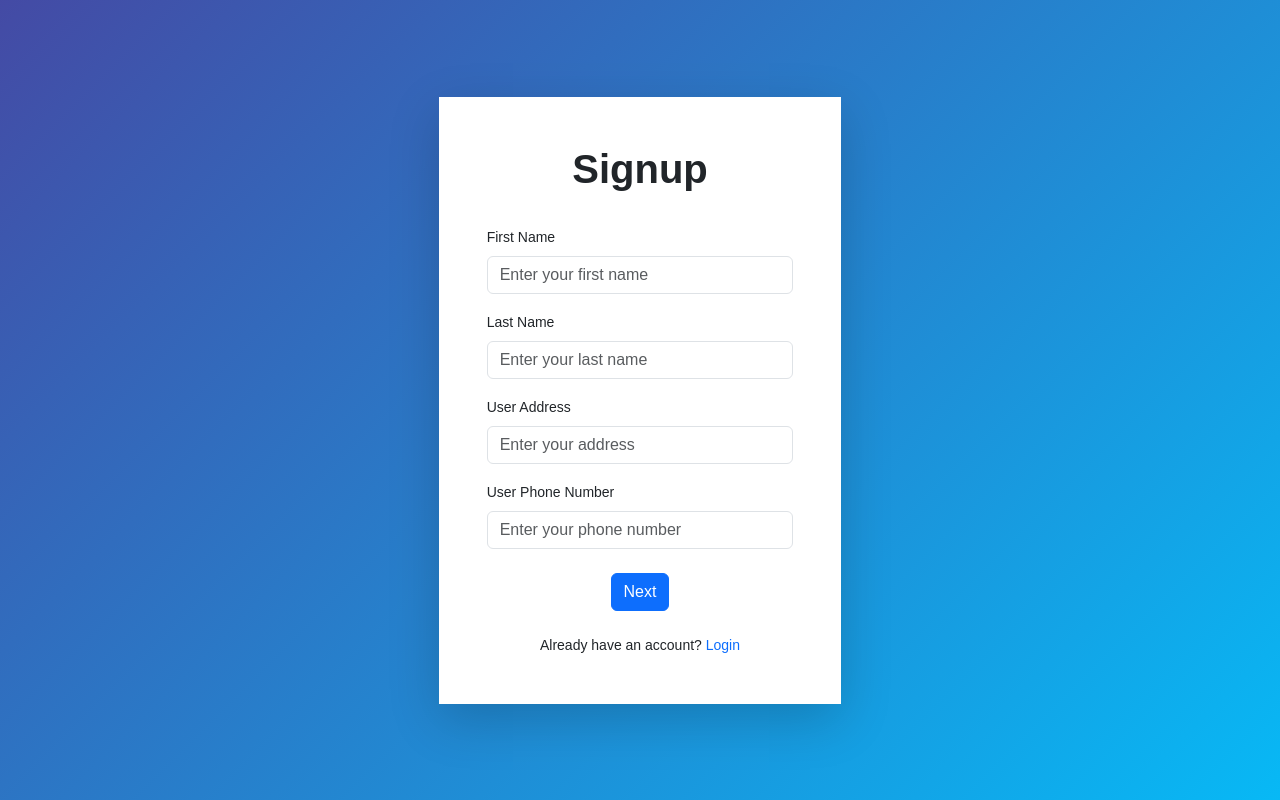
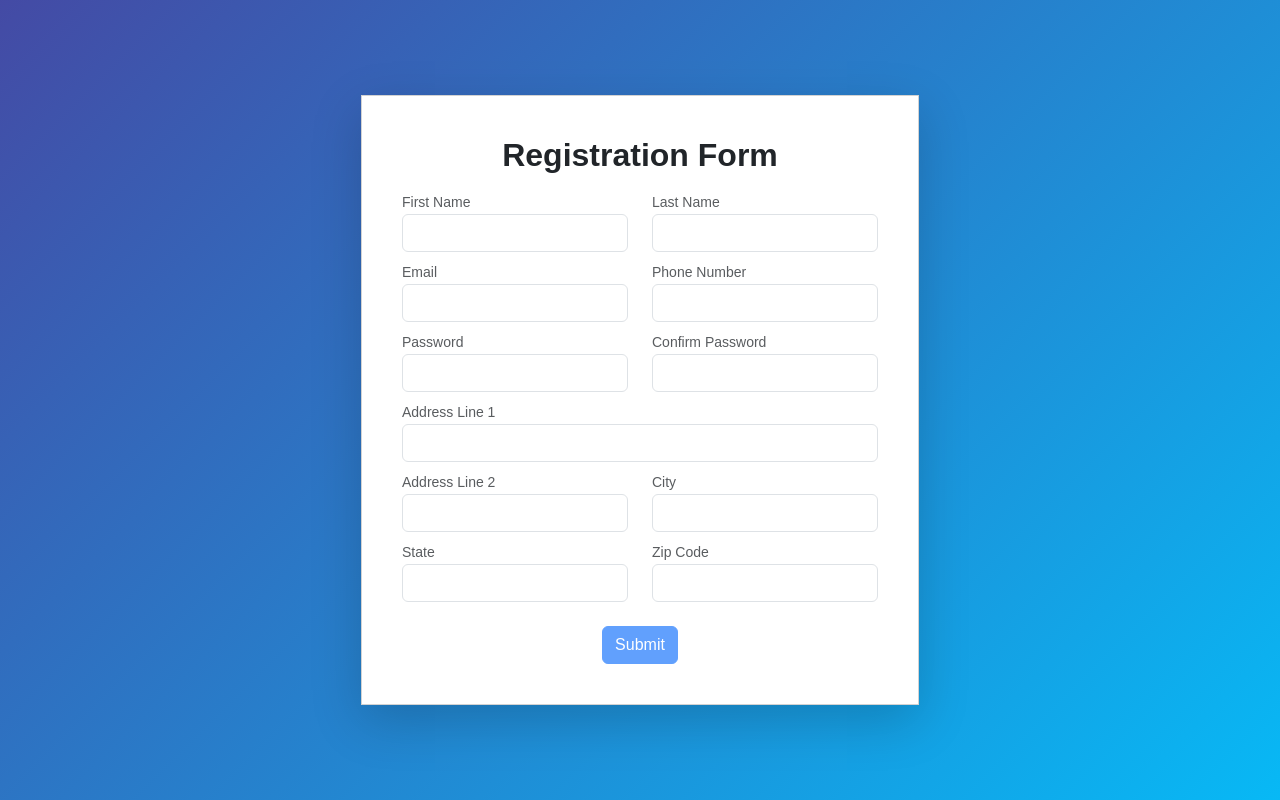
Before and after one commit to pratikshajagdale/Hotel-Order-Manager, a React (Create React App) app in the folder order-management-fe/: page /signup in a window 1280 px wide. Built offline with nearby package versions, Linux system fonts and the light colour scheme; no server answers.

Commit message:
feat: frontend changes for register owner

```diff
--- a/order-management-fe/package.json
+++ b/order-management-fe/package.json
@@ -6,13 +6,17 @@
     "@testing-library/jest-dom": "^5.17.0",
     "@testing-library/react": "^13.4.0",
     "@testing-library/user-event": "^13.5.0",
+    "axios": "^1.6.7",
     "bootstrap": "^5.3.3",
+    "crypto-js": "^4.2.0",
+    "formik": "^2.4.5",
     "react": "^18.2.0",
     "react-bootstrap": "^2.10.1",
     "react-dom": "^18.2.0",
     "react-router-dom": "^6.22.1",
     "react-scripts": "5.0.1",
-    "web-vitals": "^2.1.4"
+    "web-vitals": "^2.1.4",
+    "yup": "^1.3.3"
   },
   "scripts": {
     "start": "react-scripts start",
--- a/order-management-fe/src/components/Signup/index.jsx
+++ b/order-management-fe/src/components/Signup/index.jsx
@@ -1,187 +1,158 @@
-import React, { useState } from 'react';
-import { Container, Form, Button, Col, Row } from 'react-bootstrap';
-import { useNavigate } from "react-router-dom";
-import "../../styles/login.css"
+import React from 'react';
+import { Container, Button, Col, Row, FormGroup, FormLabel, Card, CardBody } from 'react-bootstrap';
+import { ErrorMessage, Field, Formik, Form } from 'formik';
+import CryptoJS from "crypto-js";
+import { ownerRegisterationSchema } from '../../validations/signup';
+import env from '../../config/env';
+import { registerOwner } from '../../services/owner.service';
+import '../../styles/login.css'
 
 function Signup() {
-  const [formData, setFormData] = useState({
+  const initialValues = {
     firstName: '',
     lastName: '',
-    userAddress: '',
-    userPhoneNumber: '',
-    hotelName: '',
-    hotelAddress: '',
-    hotelPhoneNumber: '',
-    userType: 'user',
-  });
+    phoneNumber: '',
+    email: '',
+    password: '',
+    confirmPassword: '',
+    addressLine1: '',
+    addressLine2: '',
+    city: '',
+    state: '',
+    zipCode: '',
+  };
 
-  const [currentStep, setCurrentStep] = useState(1);
-  const navigate = useNavigate();
-  const handleChange = (e) => {
-    setFormData({
-      ...formData,
-      [e.target.name]: e.target.value,
+  const handleSubmit = async (values, { setSubmitting }) => {
+    setSubmitting(true);
+
+    const enpass = CryptoJS.AES.encrypt(values.password, env.secretKey).toString();
+    const payload = { ...values, password: enpass };
+    delete payload.confirmPassword;
+
+    await registerOwner(payload).then((res) => {
+      setSubmitting(false);
+      console.log(res);
+      console.log("Success");
+    }).catch((err) => {
+      setSubmitting(false);
+      console.log(err);
+      console.log("Failed");
     });
   };
 
-  // const handleSubmit = (e) => {
-  //   e.preventDefault();
-  //   console.log(formData);
-  // };
+  return (
+    <div className='view d-flex align-items-center m-0'>
+      <Container className='d-flex justify-content-center'>
+        <Card className='rounded-0 shadow-lg mx-5 col-6'>
+          <CardBody className='m-4 d-flex flex-column'>
+            <h2 className='text-center fw-bold'>Registration Form</h2>
+            <Formik
+              initialValues={initialValues}
+              validationSchema={ownerRegisterationSchema}
+              onSubmit={handleSubmit}
+            >
+              {({ isSubmitting, isValid, dirty }) => (
+                <Form className='d-flex flex-column'>
 
-  const handleOnClickLogin = (e) => {
-    e.preventDefault();
-    navigate("/")
-  };
+                  <Row className='mt-2'>
+                    <Col>
+                      <FormGroup>
+                        <FormLabel htmlFor='firstName' className='small text-muted m-0' >First Name</FormLabel>
+                        <Field type='text' name='firstName' className='form-control' />
+                        <ErrorMessage name='firstName' component='div' className='text-danger error-message' />
+                      </FormGroup>
+                    </Col>
+                    <Col>
+                      <FormGroup>
+                        <FormLabel htmlFor='lastName' className='small text-muted m-0' >Last Name</FormLabel>
+                        <Field type='text' name='lastName' className='form-control' />
+                        <ErrorMessage name='lastName' component='div' className='text-danger error-message' />
+                      </FormGroup>
+                    </Col>
+                  </Row>
 
-  const handleStepOneSubmit = (e) => {
-    e.preventDefault();
-    setCurrentStep(2);
-  };
+                  <Row className='mt-2'>
+                    <Col>
+                      <FormGroup>
+                        <FormLabel htmlFor='email' className='small text-muted m-0' >Email</FormLabel>
+                        <Field type='email' name='email' className='form-control' />
+                        <ErrorMessage name='email' component='div' className='text-danger error-message' />
+                      </FormGroup>
+                    </Col>
+                    <Col>
+                      <FormGroup>
+                        <FormLabel htmlFor='phoneNumber' className='small text-muted m-0' >Phone Number</FormLabel>
+                        <Field type='number' name='phoneNumber' className='form-control' />
+                        <ErrorMessage name='phoneNumber' component='div' className='text-danger error-message' />
+                      </FormGroup>
+                    </Col>
+                  </Row>
 
-  const handleStepTwoSubmit = (e) => {
-    e.preventDefault();
-  };
+                  <Row className='mt-2'>
+                    <Col>
+                      <FormGroup>
+                        <FormLabel htmlFor='password' className='small text-muted m-0' >Password</FormLabel>
+                        <Field type='password' name='password' className='form-control' />
+                        <ErrorMessage name='password' component='div' className='text-danger error-message' />
+                      </FormGroup>
+                    </Col>
+                    <Col>
+                      <FormGroup>
+                        <FormLabel htmlFor='confirmPassword' className='small text-muted m-0' >Confirm Password</FormLabel>
+                        <Field type='password' name='confirmPassword' className='form-control' />
+                        <ErrorMessage name='confirmPassword' component='div' className='text-danger error-message' />
+                      </FormGroup>
+                    </Col>
+                  </Row>
 
-  const stepTwoForm = (
-    <Form onSubmit={handleStepTwoSubmit} className="d-flex flex-column">
-      <Form.Group className="my-2" controlId="hotelName">
-        <Form.Label className="label-font">Hotel Name</Form.Label>
-        <Form.Control
-          type="text"
-          placeholder="Enter hotel name"
-          name="hotelName"
-          value={formData.hotelName}
-          onChange={handleChange}
-          required
-        />
-      </Form.Group>
+                  <FormGroup className='mt-2'>
+                    <FormLabel htmlFor='addressLine1' className='small text-muted m-0'  >Address Line 1</FormLabel>
+                    <Field type='text' name='addressLine1' className='form-control' />
+                    <ErrorMessage name='addressLine1' component='div' className='text-danger error-message' />
+                  </FormGroup>
 
-      <Form.Group className="my-2" controlId="hotelAddress">
-        <Form.Label className="label-font">Hotel Address</Form.Label>
-        <Form.Control
-          type="text"
-          placeholder="Enter hotel address"
-          name="hotelAddress"
-          value={formData.hotelAddress}
-          onChange={handleChange}
-          required
-        />
-      </Form.Group>
+                  <Row className='mt-2'>
+                    <Col>
+                      <FormGroup>
+                        <FormLabel htmlFor='addressLine2' className='small text-muted m-0' >Address Line 2</FormLabel>
+                        <Field type='text' name='addressLine2' className='form-control' />
+                        <ErrorMessage name='addressLine2' component='div' className='text-danger error-message' />
+                      </FormGroup>
+                    </Col>
+                    <Col>
+                      <FormGroup>
+                        <FormLabel htmlFor='city' className='small text-muted m-0' >City</FormLabel>
+                        <Field type='text' name='city' className='form-control' />
+                        <ErrorMessage name='city' component='div' className='text-danger error-message' />
+                      </FormGroup>
+                    </Col>
+                  </Row>
 
-      <Form.Group className="my-2" controlId="hotelPhoneNumber">
-        <Form.Label className="label-font">Hotel Phone Number</Form.Label>
-        <Form.Control
-          type="tel"
-          placeholder="Enter hotel phone number"
-          name="hotelPhoneNumber"
-          value={formData.hotelPhoneNumber}
-          onChange={handleChange}
-          required
-        />
-      </Form.Group>
+                  <Row className='mt-2'>
+                    <Col>
+                      <FormGroup>
+                        <FormLabel htmlFor='state' className='small text-muted m-0' >State</FormLabel>
+                        <Field type='text' name='state' className='form-control' />
+                        <ErrorMessage name='state' component='div' className='text-danger error-message' />
+                      </FormGroup>
+                    </Col>
+                    <Col>
+                      <FormGroup>
+                        <FormLabel htmlFor='zipCode' className='small text-muted m-0' >Zip Code</FormLabel>
+                        <Field type='number' name='zipCode' className='form-control' />
+                        <ErrorMessage name='zipCode' component='div' className='text-danger error-message' />
+                      </FormGroup>
+                    </Col>
+                  </Row>
 
-      <Form.Group className="my-2" controlId="userType">
-        <Form.Label className="label-font">User Type</Form.Label>
-        <div>
-          <Form.Check
-            inline
-            type="radio"
-            label="Admin"
-            name="userType"
-            id="admin"
-            value="admin"
-
-            checked={formData.userType !== "owner"}
-            onChange={handleChange}
-          />
-          <Form.Check
-            inline
-            type="radio"
-            label="Owner"
-            name="userType"
-            id="owner"
-            value="owner"
-            checked={formData.userType === "owner"}
-            onChange={handleChange}
-          />
-        </div>
-      </Form.Group>
-
-      <Button variant="primary" type="submit" className="mt-3 mx-auto">
-        Submit
-      </Button>
-    </Form>
-  );
-
-  const stepOneForm = (
-    <Form onSubmit={handleStepOneSubmit} className="d-flex flex-column">
-        <Form.Group className="my-2" controlId="firstName">
-          <Form.Label className="label-font">First Name</Form.Label>
-          <Form.Control
-            type="text"
-            placeholder="Enter your first name"
-            name="firstName"
-            value={formData.firstName}
-            onChange={handleChange}
-            required
-          />
-        </Form.Group>
-
-        <Form.Group className="my-2" controlId="lastName">
-          <Form.Label className="label-font">Last Name</Form.Label>
-          <Form.Control
-            type="text"
-            placeholder="Enter your last name"
-            name="lastName"
-            value={formData.lastName}
-            onChange={handleChange}
-            required
-          />
-        </Form.Group>
-
-      <Form.Group className="my-2" controlId="userAddress">
-        <Form.Label className="label-font">User Address</Form.Label>
-        <Form.Control
-          type="text"
-          placeholder="Enter your address"
-          name="userAddress"
-          value={formData.userAddress}
-          onChange={handleChange}
-          required
-        />
-      </Form.Group>
-
-      <Form.Group className="my-2" controlId="userPhoneNumber">
-        <Form.Label className="label-font">User Phone Number</Form.Label>
-        <Form.Control
-          type="tel"
-          placeholder="Enter your phone number"
-          name="userPhoneNumber"
-          value={formData.userPhoneNumber}
-          onChange={handleChange}
-          required
-        />
-      </Form.Group>
-
-      <Button variant="primary" type="submit" className="mt-3 mx-auto">
-        Next
-      </Button>
-    </Form>
-  );
-
-  return (
-    <Row className="view d-flex align-items-center m-0">
-      <Col className="col-12 col-md-4 m-auto">
-        <Container className="bg-white shadow-lg p-5">
-          <h1 className="text-center mb-4 fw-bold">Signup</h1>
-          {currentStep === 1 ? stepOneForm : stepTwoForm}
-          <div className="mt-4 text-center">
-            <p className="label-font m-0">Already have an account? <span role="button" className="text-primary" onClick={handleOnClickLogin}>Login</span></p>
-          </div>
-        </Container>
-      </Col>
-    </Row>
+                  <Button type='submit' disabled={isSubmitting || !isValid || !dirty } className='mt-4 mx-auto'>Submit</Button>
+                </Form>
+              )}
+            </Formik>
+          </CardBody>
+        </Card>
+      </Container>
+    </div>
   );
 };
 
--- /dev/null
+++ b/order-management-fe/src/config/env.js
@@ -0,0 +1,6 @@
+const envs = {
+    baseUrl: process.env.REACT_APP_BASE_URL,
+    secretKey: process.env.REACT_APP_CRYPTO_SECRET_KEY
+}
+
+export default envs;
--- a/order-management-fe/src/styles/login.css
+++ b/order-management-fe/src/styles/login.css
@@ -23,3 +23,7 @@
 .label-font {
     font-size: 14px;
 }
+
+.error-message {
+    font-size: 12px;
+}
--- /dev/null
+++ b/order-management-fe/src/validations/signup.js
@@ -0,0 +1,18 @@
+import * as Yup from "yup";
+
+export const ownerRegisterationSchema = Yup.object().shape({
+    firstName: Yup.string().min(3).max(30).required('First Name is required'),
+    lastName: Yup.string().min(3).max(30).required('Last Name is required'),
+    phoneNumber: Yup.string().min(10).max(10).required('Phone Number is required'),
+    email: Yup.string().email('Invalid email').required('Email is required'),
+    password: Yup.string().matches(
+        /^(?=.*[a-zA-Z])(?=.*\d)(?=.*[@$!%*?&])[A-Za-z\d@$!%*?&]{8,}$/,
+        'Password must contain at least 8 characters, one letter, one number, and one special character'
+    ).required('Password is required'),
+    confirmPassword: Yup.string().oneOf([Yup.ref('password'), null], 'Passwords must match').required(),
+    addressLine1: Yup.string().required('Address Line 1 is required'),
+    addressLine2: Yup.string(),
+    city: Yup.string().required('City is required'),
+    state: Yup.string().required('State is required'),
+    zipCode: Yup.string().min(6).max(6).required('Zip Code is required'),
+});
```
Also changed, not shown: order-management-fe/src/api/apiClient.js (added, +56 -0 lines), order-management-fe/src/services/owner.service.js (added, +10 -0 lines), 1 other file (tests, documents, lock files or other folders).
